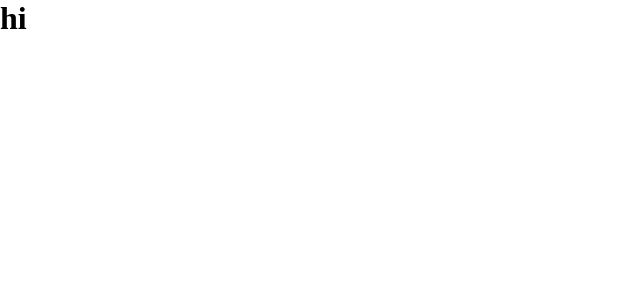
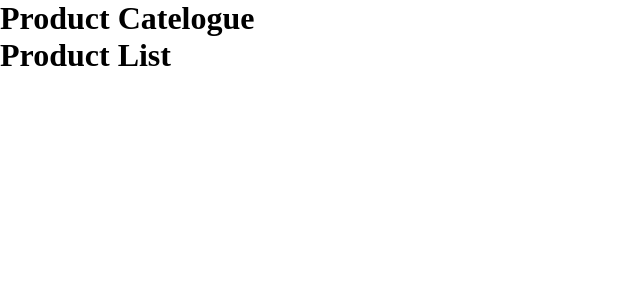
Before and after one commit to supriyakavathekar/product_catlog_pracctice, a React (Create React App) app: page / in a window 1280 px wide. Shown: the top 300 px of the page, without its empty margins (0-640 px from the left). Built offline with nearby package versions, Linux system fonts and the light colour scheme.

Commit message:
added producctc acrd and product list

```diff
--- a/src/App.jsx
+++ b/src/App.jsx
@@ -1,10 +1,17 @@
 import './App.css';
+import ProductCard from './components/ProductCard';
+import ProductList from './components/ProductList';
 
 function App() {
   return (
-    <div className="App">
-      <h1>hi</h1>
-    </div>
+    <>
+
+  <h1>Product Catelogue</h1>
+<ProductList/>
+
+
+
+    </>
   );
 }
 
--- /dev/null
+++ b/src/components/ProductCard.jsx
@@ -0,0 +1,24 @@
+import React from 'react'
+
+function ProductCard({product}) {
+  return (
+  <>
+
+  <div>
+    {/* <img src={ product.images[0]} alt= { product.title} /> */}
+  </div>
+
+  <div>
+    <h2>{product.title}</h2>
+    <p>{product.description}</p>
+    <p>Category: {product.category}</p>
+    <p>Brand: {product.brand}</p>
+    <p>Price: EUR {product.price}</p>
+  </div>
+  <button>Details</button>
+
+  </>
+  )
+}
+
+export default ProductCard
--- /dev/null
+++ b/src/components/ProductList.jsx
@@ -0,0 +1,27 @@
+import React, { userEffect, useState } from 'react'
+
+function ProductList() {
+
+const [products, setproducts] = useState([])
+
+function userEffecct() {
+    fetch('https://dummyjson/products')
+    .then((data) => {
+        setproducts(data.products);
+        console.log(data.products);
+    }
+    )
+    .catch((error) =>{
+       console.log('Eroor fetcching product', error);
+    }
+
+    )
+
+}
+
+  return (
+    <div><h1>Product List</h1></div>
+  )
+}
+
+export default ProductList
```
